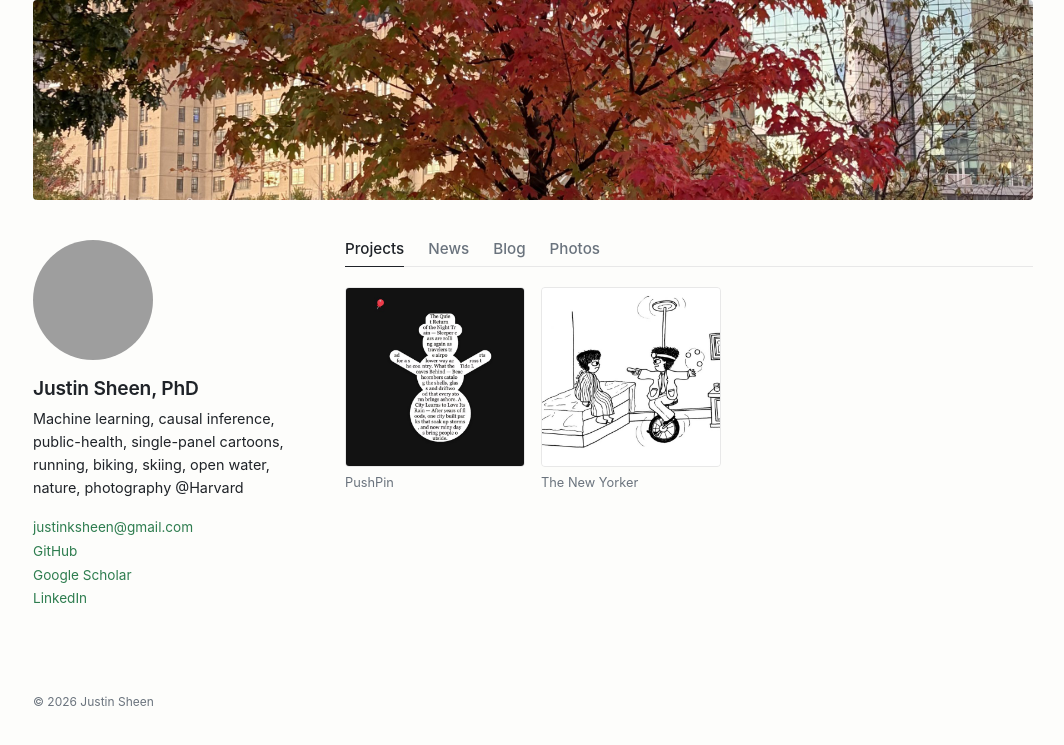
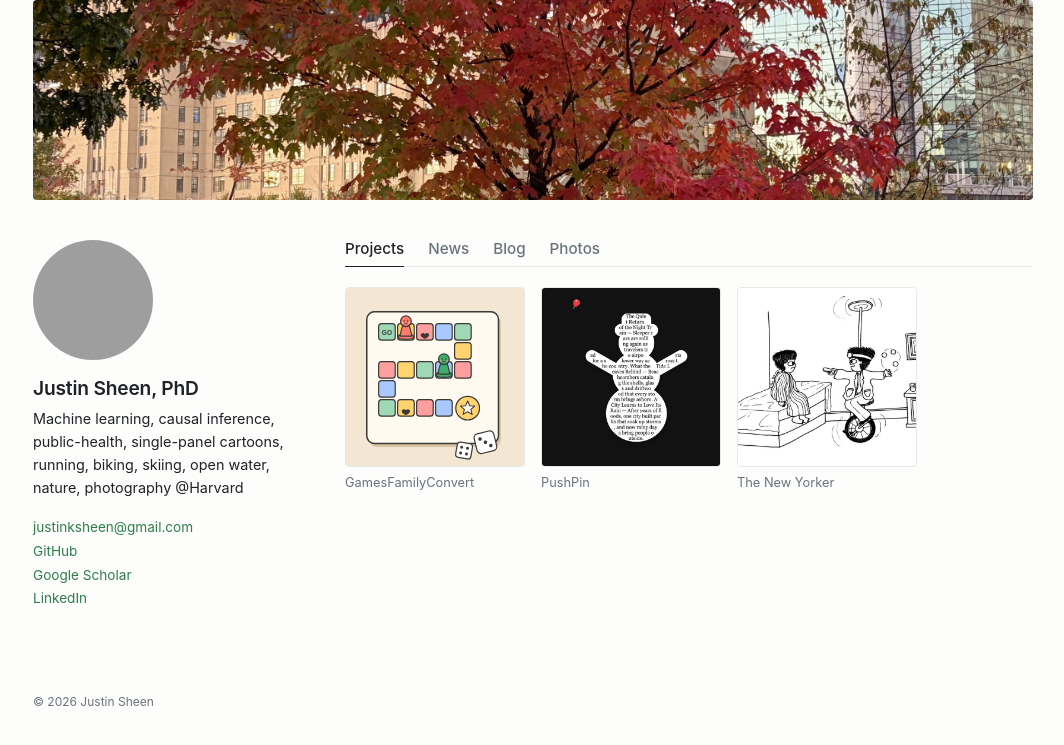
Before and after one commit to jsheen/jsheen.github.io, a Jekyll site: the page built from index.html, in a window 1280 px wide. Shown: the top 745 px of the page, without its empty margins (107-1171 px from the left). Built offline with Jekyll 4.4.1, drawn with Linux system fonts in a browser that asks for light colours; grey boxes are pictures that could not be loaded.

Commit message:
Add GamesFamilyConvert project tile with board game illustration
Co-Authored-By: Claude Opus 5.5 <noreply@anthropic.com>

```diff
--- a/_data/projects.yml
+++ b/_data/projects.yml
@@ -5,6 +5,12 @@
 #   link:    URL the tile opens (optional)
 #   image:   picture to fill the tile, e.g. /assets/img/cartoons.jpg (optional)
 #   shape:   square or rectangle (rectangle is twice as wide); default square
+- title: "GamesFamilyConvert"
+  caption: "GamesFamilyConvert"
+  link: "https://github.com/jsheen/GamesFamilyConvert"
+  image: /assets/img/boardgame.svg
+  shape: square
+
 - title: "PushPin"
   caption: "PushPin"
   link: "https://github.com/jsheen/PushPin"
```
Also changed, not shown: assets/img/boardgame.svg (added).
